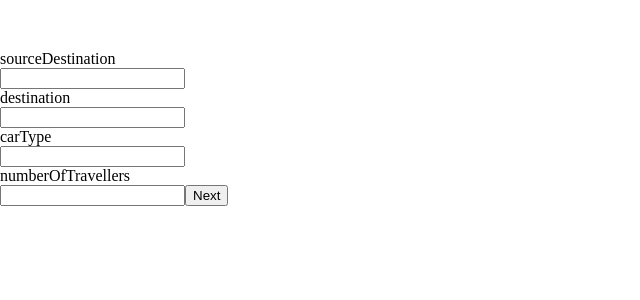
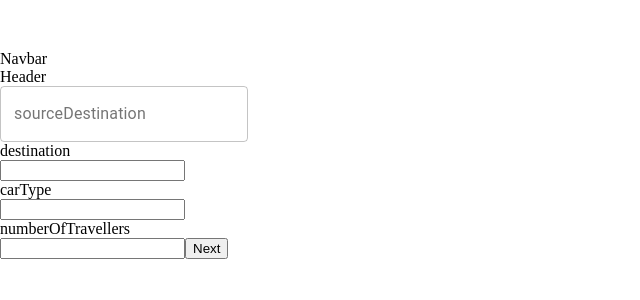
Before and after one commit to aniketjha1729/vahak-demo, a React (Create React App) app: page / in a window 1280 px wide. Shown: the top 300 px of the page, without its empty margins (0-640 px from the left). Built offline with nearby package versions, Linux system fonts and the light colour scheme; the HTML template or start-up script is replaced by a standard one.

Commit message:
materialUi integration

```diff
--- a/src/App.js
+++ b/src/App.js
@@ -3,6 +3,7 @@ import StepOne from "./components/StepOne";
 import StepTwo from "./components/StepTwo";
 import StepThree from "./components/StepThree";
 import "./index.css";
+import Navbar from "./components/Navbar";
 
 function App() {
   const [currentStep, setCurrentStep] = useState(0);
@@ -38,7 +39,12 @@ function App() {
     <StepThree next={handleNextStep} data={data} prev={handlePrevStep} />,
   ];
 
-  return <div className="form">{steps[currentStep]}</div>;
+  return (
+    <div className="form">
+      <Navbar />
+      {steps[currentStep]}
+    </div>
+  );
 }
 
 export default App;
--- /dev/null
+++ b/src/components/Header.js
@@ -0,0 +1,7 @@
+import React from "react";
+
+const Header = () => {
+  return <div>Header</div>;
+};
+
+export default Header;
--- /dev/null
+++ b/src/components/Navbar.js
@@ -0,0 +1,9 @@
+import React from 'react'
+
+const Navbar = () => {
+  return (
+    <div>Navbar</div>
+  )
+}
+
+export default Navbar
--- a/src/components/StepOne.js
+++ b/src/components/StepOne.js
@@ -1,6 +1,8 @@
 import React from "react";
 import { Formik, Form, Field, ErrorMessage } from "formik";
+import TextField from "../components/formUi/TextField";
 import * as Yup from "yup";
+import Header from "./Header";
 
 const stepOneValidate = Yup.object({
   sourceDestination: Yup.string().required().label("Source is required"),
@@ -16,6 +18,8 @@ const StepOne = (props) => {
     props.next(values);
   };
   return (
+    <>
+      <Header />
       <Formik
         validationSchema={stepOneValidate}
         initialValues={props.data}
@@ -23,8 +27,7 @@ const StepOne = (props) => {
       >
         {() => (
           <Form>
-          <p>sourceDestination</p>
-          <Field name="sourceDestination" />
+            <TextField name="sourceDestination" label="sourceDestination" />
             <ErrorMessage name="sourceDestination" />
             <p>destination</p>
             <Field name="destination" />
@@ -39,6 +42,7 @@ const StepOne = (props) => {
           </Form>
         )}
       </Formik>
+    </>
   );
 };
 
--- a/src/components/StepThree.js
+++ b/src/components/StepThree.js
@@ -1,8 +1,11 @@
 import React from "react";
 import { Formik, Form, Field } from "formik";
+import Header from "./Header";
 
 const StepThree = () => {
   return (
+    <>
+      <Header />
       <Formik>
         {() => (
           <Form>
@@ -12,6 +15,7 @@ const StepThree = () => {
           </Form>
         )}
       </Formik>
+    </>
   );
 };
 
--- a/src/components/StepTwo.js
+++ b/src/components/StepTwo.js
@@ -1,13 +1,16 @@
 import React from "react";
 import { Formik, Form, Field } from "formik";
+import Header from "./Header";
 
 const StepTwo = (props) => {
   const handleSubmit = (values) => {
     props.next(values);
   };
   return (
+    <>
+      <Header />
       <Formik initialValues={props.data} onSubmit={handleSubmit}>
-      {({values}) => (
+        {({ values }) => (
           <Form>
             <p>Mobile</p>
             <Field name="mobile" />
@@ -15,11 +18,14 @@ const StepTwo = (props) => {
             <Field name="name" />
             <p>remarks</p>
             <Field name="remarks" />
-          <button type="button" onClick={()=>props.prev(values)} >Back</button>
+            <button type="button" onClick={() => props.prev(values)}>
+              Back
+            </button>
             <button type="submit">Next</button>
           </Form>
         )}
       </Formik>
+    </>
   );
 };
 
--- /dev/null
+++ b/src/components/formUi/TextField/index.js
@@ -0,0 +1,19 @@
+import React from "react";
+import { TextField } from "@material-ui/core";
+import { useField } from "formik";
+
+const TextFieldWrapper = ({ name, ...otherProps }) => {
+  const [field, meta] = useField(name);
+  const configTextField = {
+    ...field,
+    ...otherProps,
+    variant: "outlined",
+  };
+  if (meta && meta.touched && meta.error) {
+    configTextField.error = true;
+    configTextField.helperText = meta.error;
+  }
+  return <TextField {...configTextField} />;
+};
+
+export default TextFieldWrapper;
```
Lines whose indentation alone changed are shown as unchanged.
